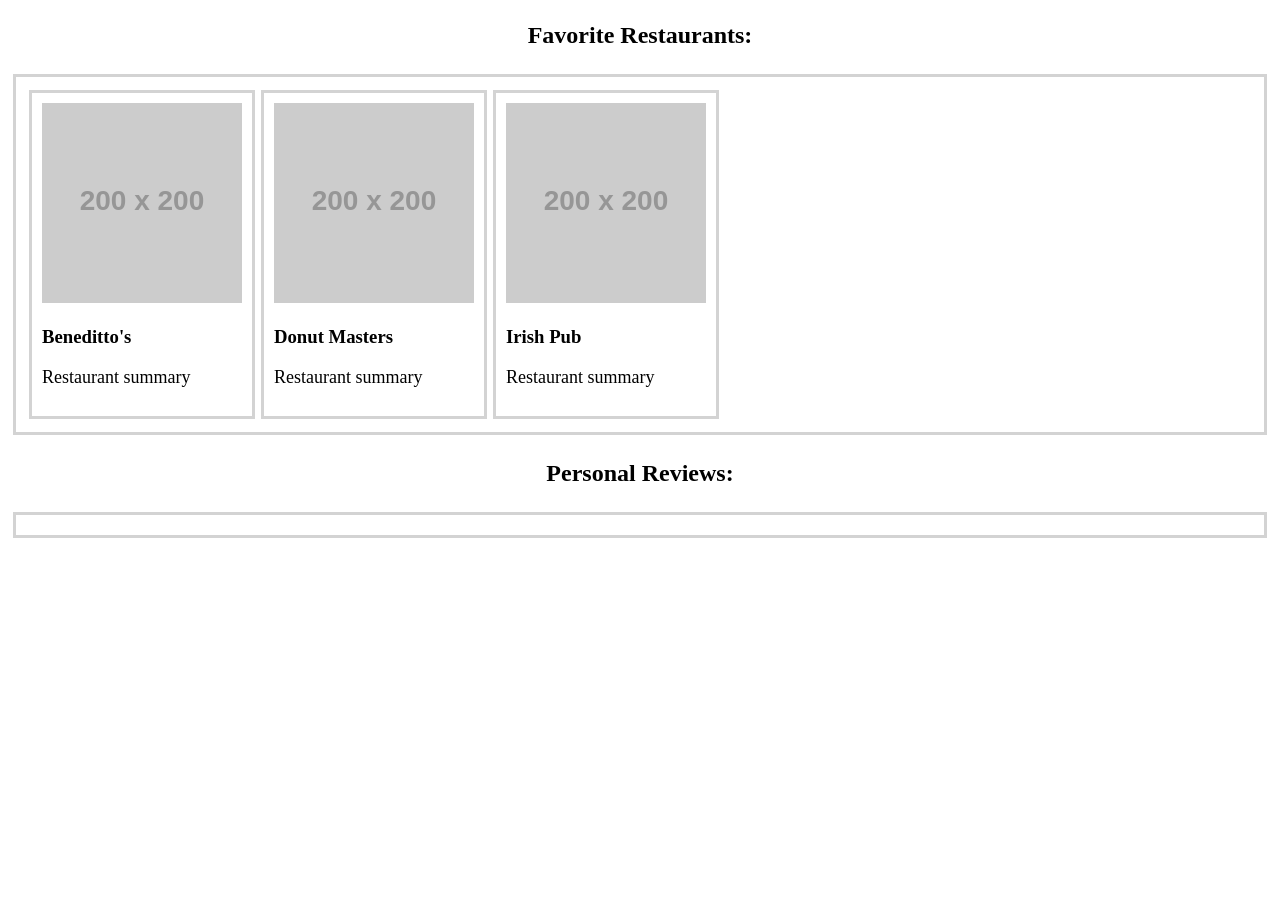
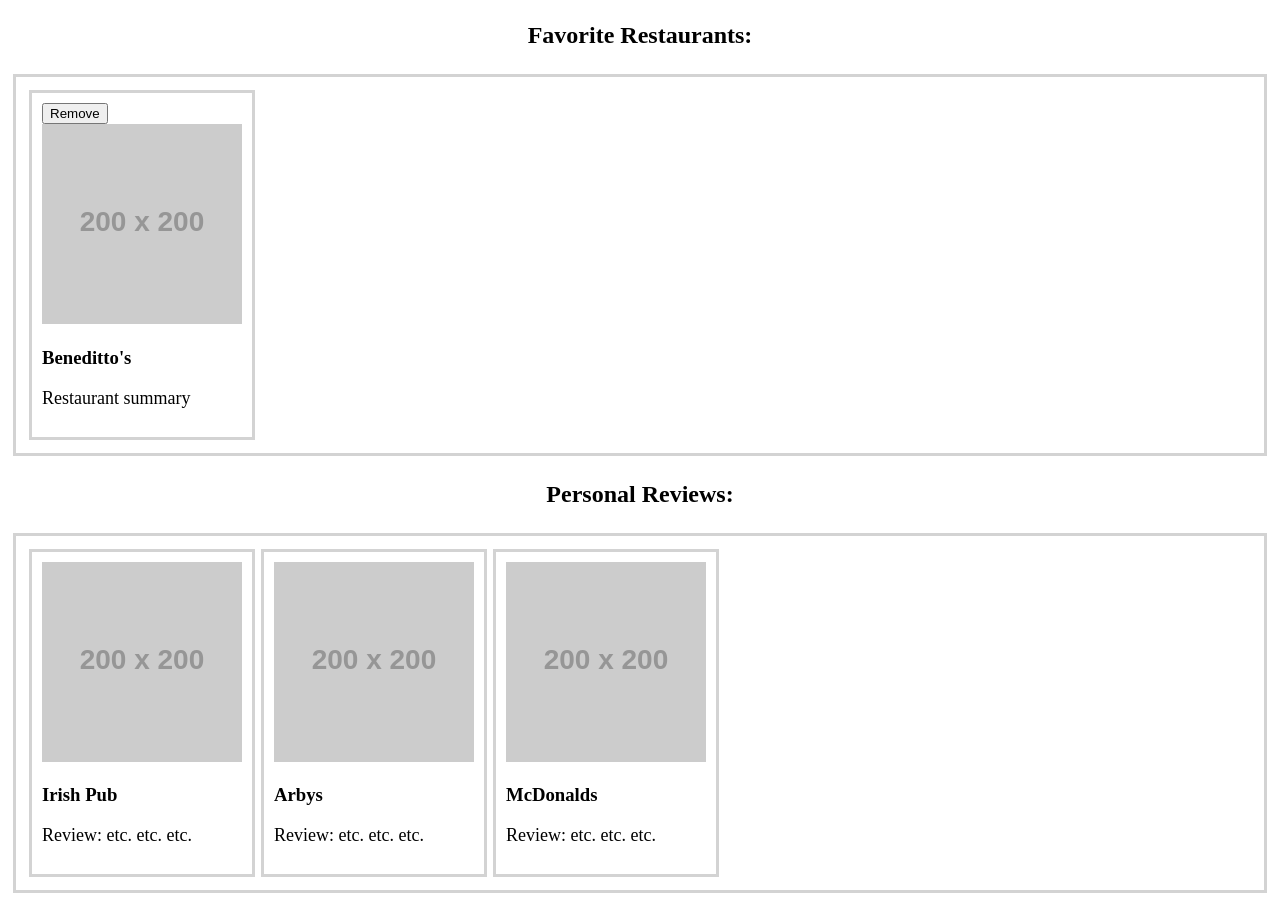
Before and after one commit to LanAnhHa310/Requestaurant, a plain HTML site: page profile.html in a window 1280 px wide. Shown: the part 906-1812 px from the top of the page. Before the commit the page ends 1457 px from the top, so only its background shows below. Drawn offline with Linux system fonts and the light colour scheme; placeholder pictures from the web are drawn by us.

Commit message:
feat(profile.html): Updated bookmarked restaurant css styling

```diff
--- a/profile.html
+++ b/profile.html
@@ -32,7 +32,6 @@
             border: 3px solid lightgray;
             padding: 10px;
             flex-wrap: wrap;
-
         }
         #top-display div {
             padding: 5px;
@@ -42,7 +41,17 @@
             border: 3px solid lightgray;
             padding: 10px;
         }
+        .bookmark-header p {
+            display: inline;
+        }
         .bookmark {
+            display: flex;
+            flex-direction: column;
+            margin: 3px;
+            border: 3px solid lightgray;
+            padding: 10px;
+        }
+        .review {
             margin: 3px;
             border: 3px solid lightgray;
             padding: 10px;
@@ -118,28 +127,45 @@
             <!-- Preferably, make this section scroll -->
 
             <div class="bookmark">
-                <img src="https://placehold.co/200" alt="restaurant image">
-                <h3>Beneditto's</h3>
-                <p>Restaurant summary</p>
+
+                <div class="bookmark-settings">
+                    <button id="remove-bookmark">Remove</button>
+                </div>
+                <div class="bookmark-info">
+                    <img src="https://placehold.co/200" alt="restaurant image">
+                    <h3>Beneditto's</h3>
+                    <p>Restaurant summary</p>
+                </div>
+
             </div>
 
-            <div class="bookmark">
-                <img src="https://placehold.co/200" alt="restaurant image">
-                <h3>Donut Masters</h3>
-                <p>Restaurant summary</p>
-            </div>
-
-            <div class="bookmark">
-                <img src="https://placehold.co/200" alt="restaurant image">
-                <h3>Irish Pub</h3>
-                <p>Restaurant summary</p>
-            </div>
         </div>
 
         <!-- Display restaurant reviews -->
         <h2>Personal Reviews:</h2>
         <div id="user-reviews" class="display-block">
 
+
+            <div class="review">
+                <img src="https://placehold.co/200" alt="restaurant image">
+                <h3>Irish Pub</h3>
+                <!-- Add a star rank. -->
+                <p>Review: etc. etc. etc.</p>
+            </div>
+
+             <div class="review">
+                <img src="https://placehold.co/200" alt="restaurant image">
+                <h3>Arbys</h3>
+                <!-- Add a star rank. -->
+                <p>Review: etc. etc. etc.</p>
+            </div>
+
+             <div class="review">
+                <img src="https://placehold.co/200" alt="restaurant image">
+                <h3>McDonalds</h3>
+                <!-- Add a star rank. -->
+                <p>Review: etc. etc. etc.</p>
+            </div>
         </div>
 
     </section>
```
